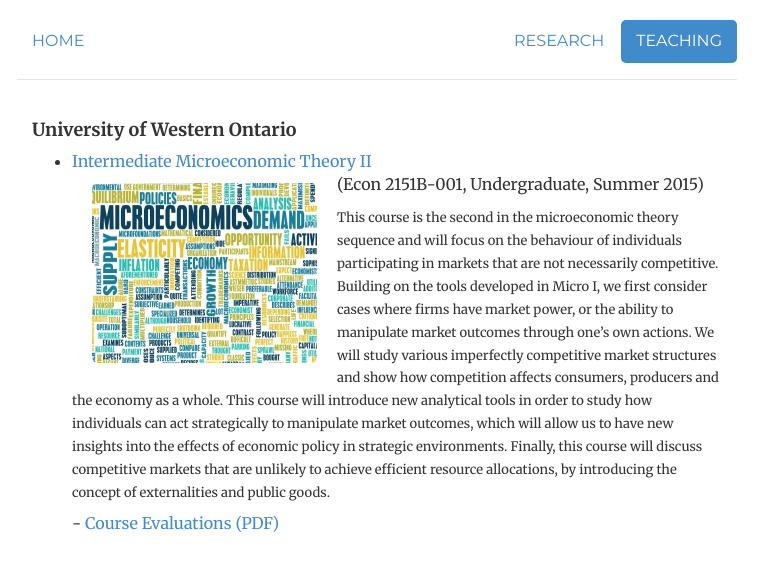
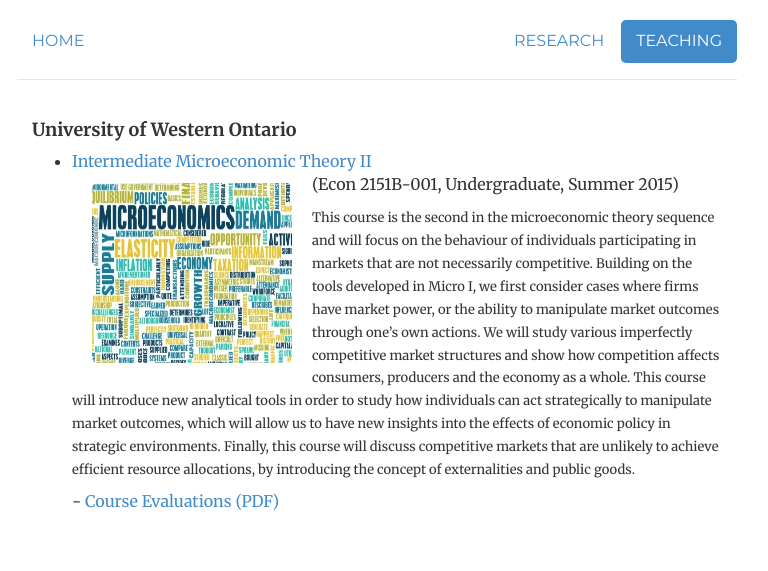
Before and after one commit to morihiroaki/morihiroaki.github.io, a Jekyll site: the page built from teaching.html, in a window 1280 px wide. Shown: the top 571 px of the page, without its empty margins (263-1031 px from the left). Built offline with Jekyll 4.4.1, drawn with Linux system fonts in a browser that asks for light colours.

Commit message:
Update teaching.html

```diff
--- a/teaching.html
+++ b/teaching.html
@@ -9,7 +9,7 @@
   <h4>University of Western Ontario</h4>
 <ul style="list-style-type:disc">
   <li><a target="_blank" href="/files/2151_2015S_syllabus.pdf" title="Syllabus">Intermediate Microeconomic Theory II</a></li>
-<img  class="img-rounded" src="files/micro_image.jpg" height="180" width="225" style='float: left;' hspace="20" vspace="10">
+<img  class="img-rounded" src="files/micro_image.jpg" height="180" width="200" style='float: left;' hspace="20" vspace="10">
 <p><font size="3">(Econ 2151B-001, Undergraduate, Summer 2015)  </p>
 <p><font size="2">This course is the second in the microeconomic theory sequence and will focus on the behaviour of
          individuals participating in markets that are not necessarily competitive. Building on the tools developed
```
